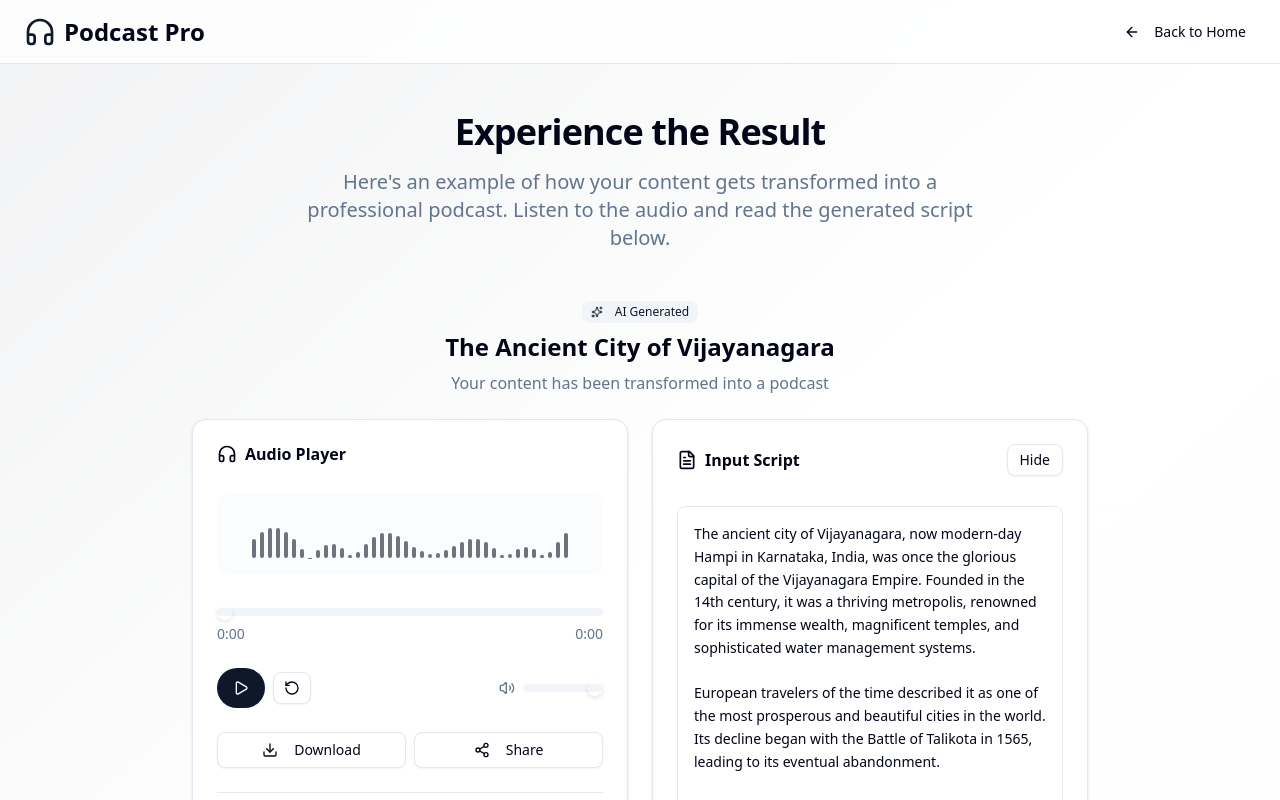
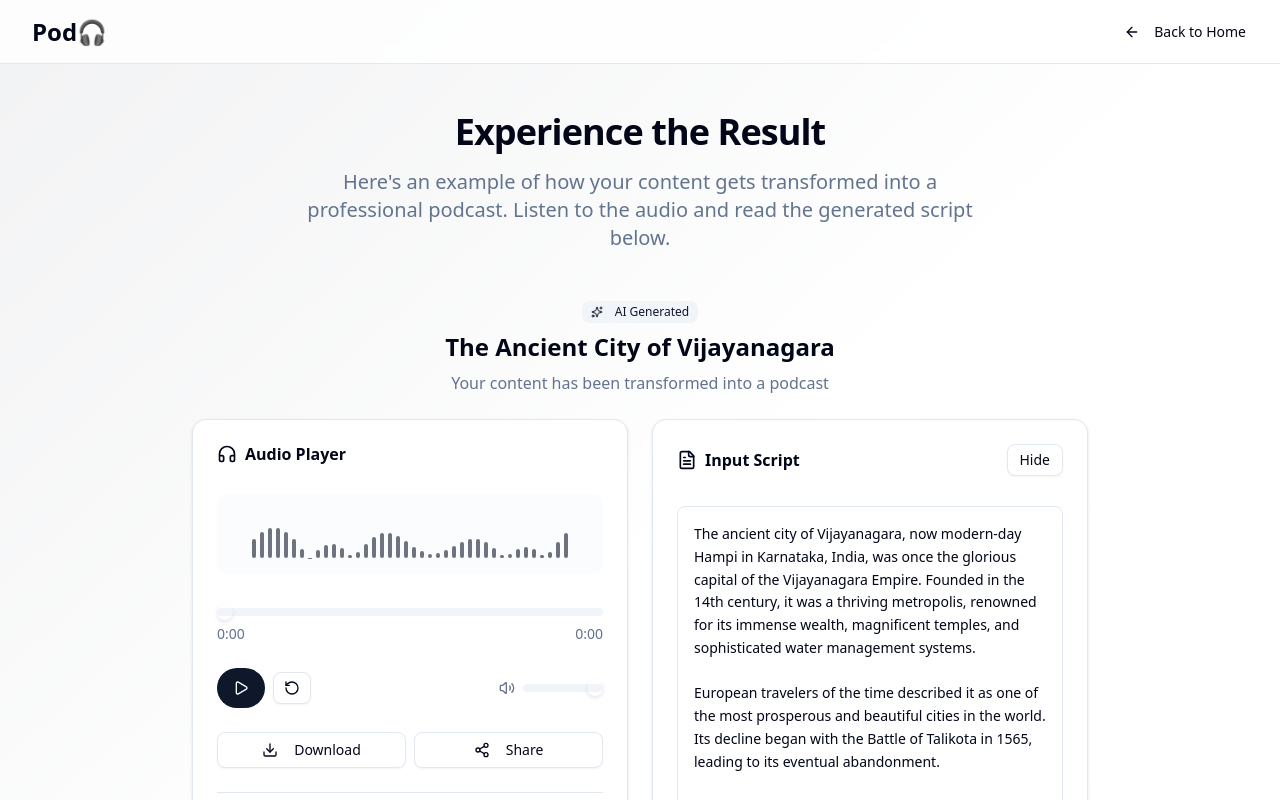
Before and after one commit to sushilbang/podcast-pro, a Next.js app in the folder frontend/: page /demo in a window 1280 px wide. Shown: the top 800 px of the page. Built offline with nearby package versions, Linux system fonts and the light colour scheme.

Commit message:
final push

```diff
--- a/frontend/app/demo/page.tsx
+++ b/frontend/app/demo/page.tsx
@@ -1,7 +1,7 @@
 "use client"
 
 import { Button } from "@/components/ui/button"
-import { Headphones, ArrowLeft } from "lucide-react"
+import { ArrowLeft } from "lucide-react"
 import Link from "next/link"
 import dynamic from "next/dynamic"
 
@@ -33,8 +33,7 @@ Today, Hampi is a UNESCO World Heritage Site, a sprawling open-air museum of rui
       {/* Header */}
       <header className="px-4 lg:px-6 h-16 flex items-center border-b bg-background/80 backdrop-blur-sm">
         <Link className="flex items-center justify-center" href="/">
-          <Headphones className="h-8 w-8 text-primary" />
-          <span className="ml-2 text-2xl font-bold">Podcast Pro</span>
+          <span className="ml-2 text-2xl font-bold">Pod🎧</span>
         </Link>
         <div className="ml-auto">
           <Button variant="ghost" size="sm" asChild>
```
